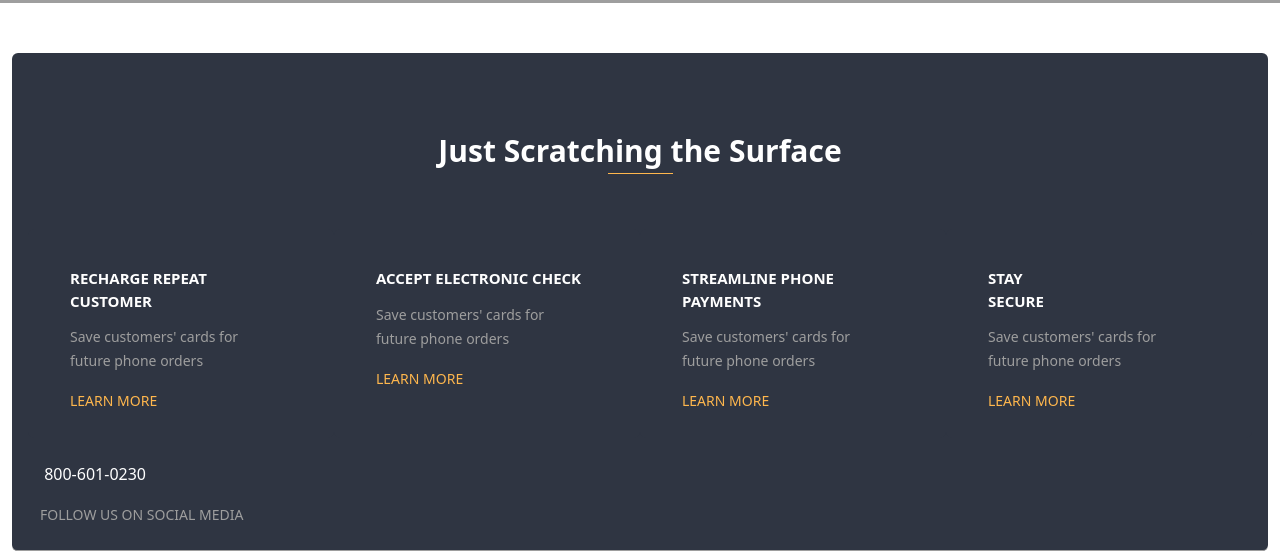
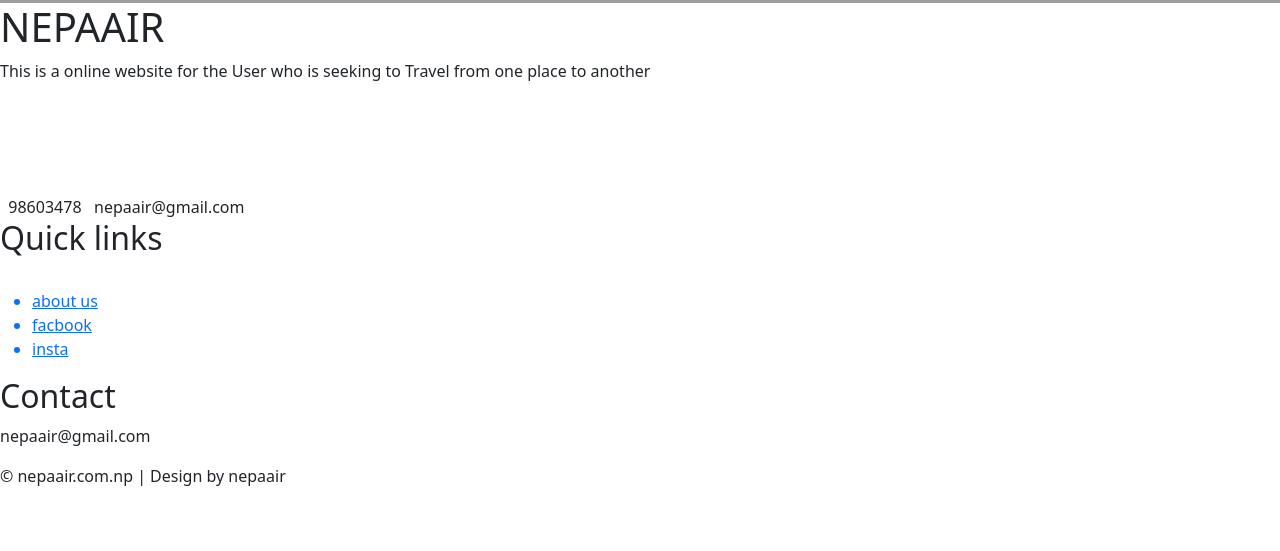
Before and after one commit to AshwinD-coder/Flight-Reservation-System-NepaAir-, a PHP site: page /index.php in a window 1280 px wide. Shown: the part 967-1518 px from the top of the page. After the commit the page ends 1453 px from the top, so only its background shows below. Run offline with PHP 8.4, Linux system fonts and the light colour scheme; some libraries are stand-ins or nearby versions; grey boxes are pictures that could not be loaded.

Commit message:
Update footer.php

```diff
--- a/partials/footer.php
+++ b/partials/footer.php
@@ -1,68 +1,37 @@
+<div class="footer">
+		<div class="footer-content">
+		<div class="footer-section about">
+		<h1 class="logo-text"><span>NEPA</span>AIR</h1>
+		<p>This is a online website for the User who is seeking to
+		Travel from one place to another
+		</p><br><br><br><br>
+		<div class="contact">
+		<span><i class="fas fa-phone"></i>&nbsp; 98603478</span>
+		<span><i class="fas fa-envelope-square"></i>&nbsp; nepaair@gmail.com</span>
+		</div>
+		<div class="socials">
+			<a href="www.facebook.com"><i class="fab fa-facebook-f"></i></a>
+			<a href="www.instagram.com"><i class="fab fa-instagram"></i></a>
+			<a href="www.twitter.com"><i class="fab fa-twitter"></i></a>
+		</div>
+		</div>
 
-<div class='container-fluid'>
-    <div class="card">
-        <div class="heading text-center">
-            <div class="head1">Just Scratching the Surface</div>
-            <p class="bdr"></p>
-        </div>
-        <div class="card-body">
-            <div class="row m-0 pt-5">
-                <div class="card col-12 col-md-3">
-                    <div class="card-content"> <i class="fas fa-hand-holding-usd fa-3x"></i>
-                        <div class="card-title"> RECHARGE REPEAT CUSTOMER </div>
-                        <p><small>Save customers' cards for future phone orders</small></p>
-                        <div class="learn-more">
-                            <p> <small> LEARN MORE <label><i class="fas fa-angle-right"></i></label> </small> </p>
-                        </div>
-                    </div>
-                </div>
-                <div class="card col-12 col-md-3">
-                    <div class="card-content"> <i class="far fa-handshake fa-3x"></i>
-                        <div class="card-title"> ACCEPT ELECTRONIC CHECK </div>
-                        <p><small>Save customers' cards for future phone orders</small></p>
-                        <div class="learn-more">
-                            <p> <small> LEARN MORE <label><i class="fas fa-angle-right"></i></label> </small> </p>
-                        </div>
-                    </div>
-                </div>
-                <div class="card col-12 col-md-3">
-                    <div class="card-content"> <i class="fas fa-mobile-alt fa-3x"></i>
-                        <div class="card-title"> STREAMLINE PHONE PAYMENTS </div>
-                        <p><small>Save customers' cards for future phone orders</small></p>
-                        <div class="learn-more">
-                            <p> <small> LEARN MORE <label><i class="fas fa-angle-right"></i></label> </small> </p>
-                        </div>
-                    </div>
-                </div>
-                <div class="card col-12 col-md-3">
-                    <div class="card-content"> <i class="fas fa-user-secret fa-3x"></i>
-                        <div class="card-title"> STAY<br /> SECURE </div>
-                        <p><small>Save customers' cards for future phone orders</small></p>
-                        <div class="learn-more">
-                            <p> <small> LEARN MORE <label><i class="fas fa-angle-right"></i></label> </small> </p>
-                        </div>
-                    </div>
-                </div>
-            </div>
-        </div>
-        <div class="card-footer row m-0">
-            <p> <label> <i class="fas fa-phone fa-rotate-90 text-primary"></i> </label> 800-601-0230</p>
-            <div>
-                <p> <small class="follow-text">FOLLOW US ON SOCIAL MEDIA</small> <label class="footer-right"> <i class="fab fa-instagram"></i> <i class="fab fa-facebook-square"></i> <i class="fab fa-linkedin"></i> <i class="fab fa-twitter-square"></i> </label> </p>
-            </div>
-        </div>
-    </div>
-</div>
-
-
-
-    <script src="https://cdn.jsdelivr.net/npm/bootstrap@5.0.2/dist/js/bootstrap.bundle.min.js" integrity="sha384-MrcW6ZMFYlzcLA8Nl+NtUVF0sA7MsXsP1UyJoMp4YLEuNSfAP+JcXn/tWtIaxVXM" crossorigin="anonymous"></script>
-
-    <script src="https://code.jquery.com/jquery-3.1.0.min.js"></script>
-    <script src="bootstrap-5.0.2-dist/js/bootstrap.min.js"></script>
-
-
-
-
-  </body>
-</html>
+		<div class="footer-section links">
+		<h2>Quick links</h2>
+		<br>
+		<ul>
+		<a href="#">
+		<li>about us</li></a>
+		<a href="www.facebook.com/">
+		<li>facbook</li></a>
+		<a href="www.instagram.com">
+		<li>insta</li></a>
+		</div>
+		<div class="footer-section contact-form">
+		<h2>Contact</h2>
+		<p>nepaair@gmail.com</p>
+		</div>
+	<div class="footer-bottom">
+		&copy; nepaair.com.np | Design by nepaair
+	<div>
+	</div>
```
